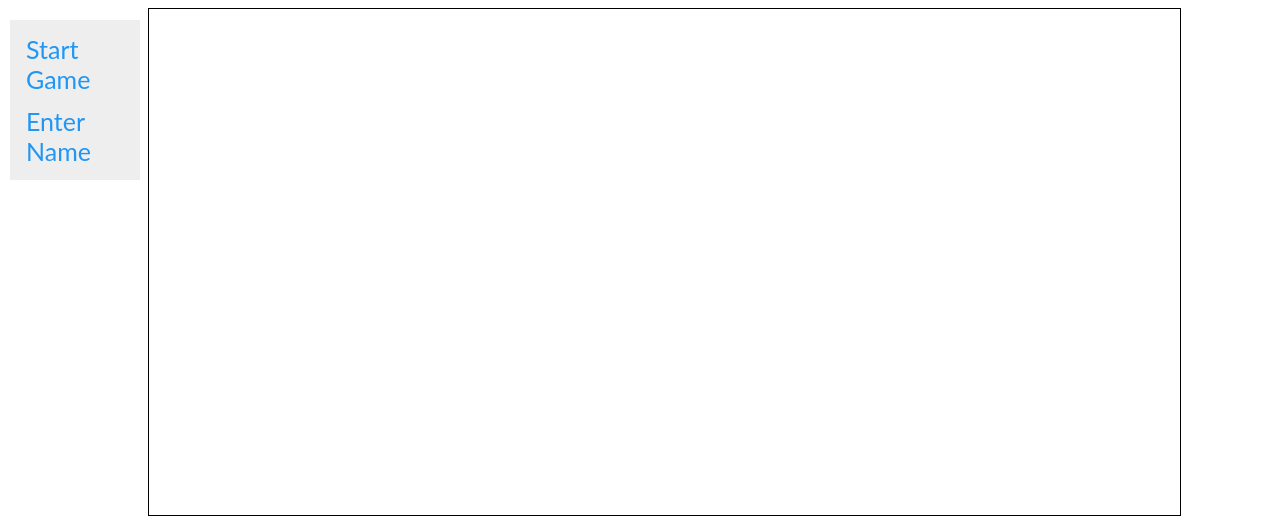
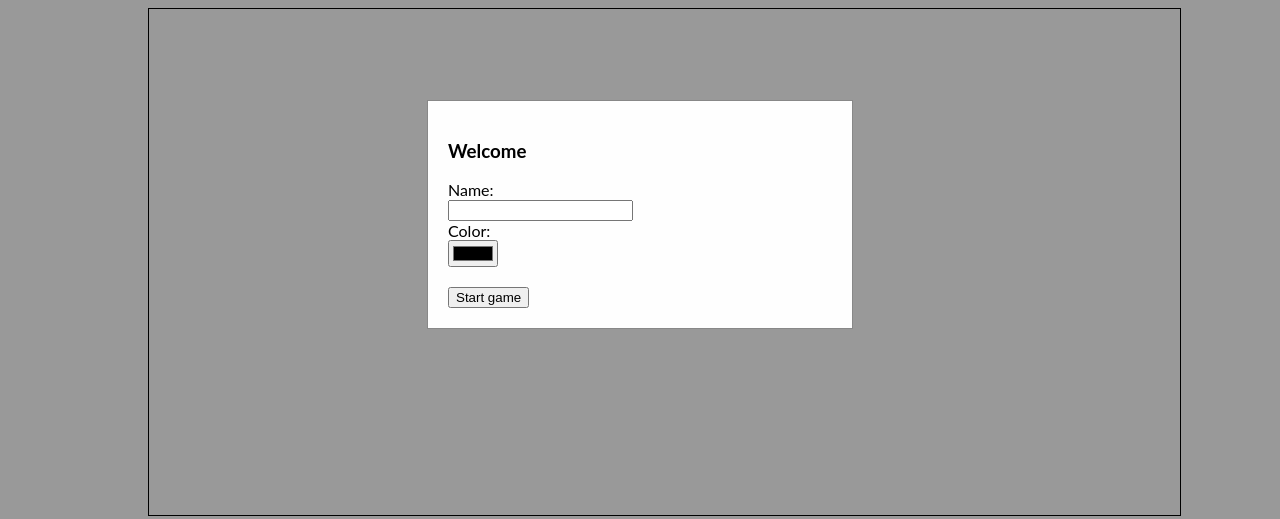
Before and after one commit to erikn775/JavaScript_Practice, a plain HTML site: page index.html in a window 1280 px wide. Drawn offline with Linux system fonts and the light colour scheme.

Commit message:
added form and game class

```diff
--- a/index.css
+++ b/index.css
@@ -31,10 +31,32 @@ body {
     width: 80%;
     height: 80%;
     border:1px solid #000000;
-    background-image: url('C:/Users/erikn/Downloads/cavesofgallet/cavesofgallet.png');
+    /* background-image: url('C:/Users/erikn/Downloads/cavesofgallet/cavesofgallet.png'); */
   }
 
   @media screen and (max-height: 450px) {
     .sidenav {padding-top: 15px;}
     .sidenav a {font-size: 18px;}
   }
+
+  .modal {
+    display: block; /* Hidden by default */
+    position: fixed; /* Stay in place */
+    z-index: 1; /* Sit on top */
+    padding-top: 100px; /* Location of the box */
+    left: 0;
+    top: 0;
+    width: 100%; /* Full width */
+    height: 100%; /* Full height */
+    overflow: auto; /* Enable scroll if needed */
+    background-color: rgb(0,0,0); /* Fallback color */
+    background-color: rgba(0,0,0,0.4); /* Black w/ opacity */
+  }
+
+  .modal-content {
+    background-color: #fefefe;
+    margin: auto;
+    padding: 20px;
+    border: 1px solid #888;
+    width: 30%;
+  }
--- a/index.html
+++ b/index.html
@@ -8,10 +8,23 @@
   <title>JavaScript Game</title>
 </head>
 <body>
-    <div class="sidenav">
+  <div id="myModal" class="modal">
+    <div class="modal-content">
+      <h3>Welcome</h3>
+      <form class="start-form">
+        <label for="name">Name:</label><br>
+        <input type="text" id="name" name="name"><br>
+        <label for="color">Color:</label><br>
+        <input type="color" id="color" name="color"><br><br>
+        <input type="submit" value="Start game">
+      </form>
+    </div>
+  </div>
+
+    <!-- <div class="sidenav">
         <a href="#">Start Game</a>
         <a href="#">Enter Name</a>
-      </div>
+      </div> -->
     <canvas class="game-board">
 
     </canvas>
--- a/index.js
+++ b/index.js
@@ -1,2 +1,5 @@
-const hi = document.querySelector(".hi-button")
-    .addEventListener('click', () => alert("Hi"))
+// const gameBoard = document.querySelector(".game-board")
+// const box = gameBoard.getContext('2d')
+
+// box.fillStyle = 'blue'
+// box.fillRect(10, 10, 150, 100);
```
Also changed, not shown: game.js (added, +16 -0 lines), board.js (added).
